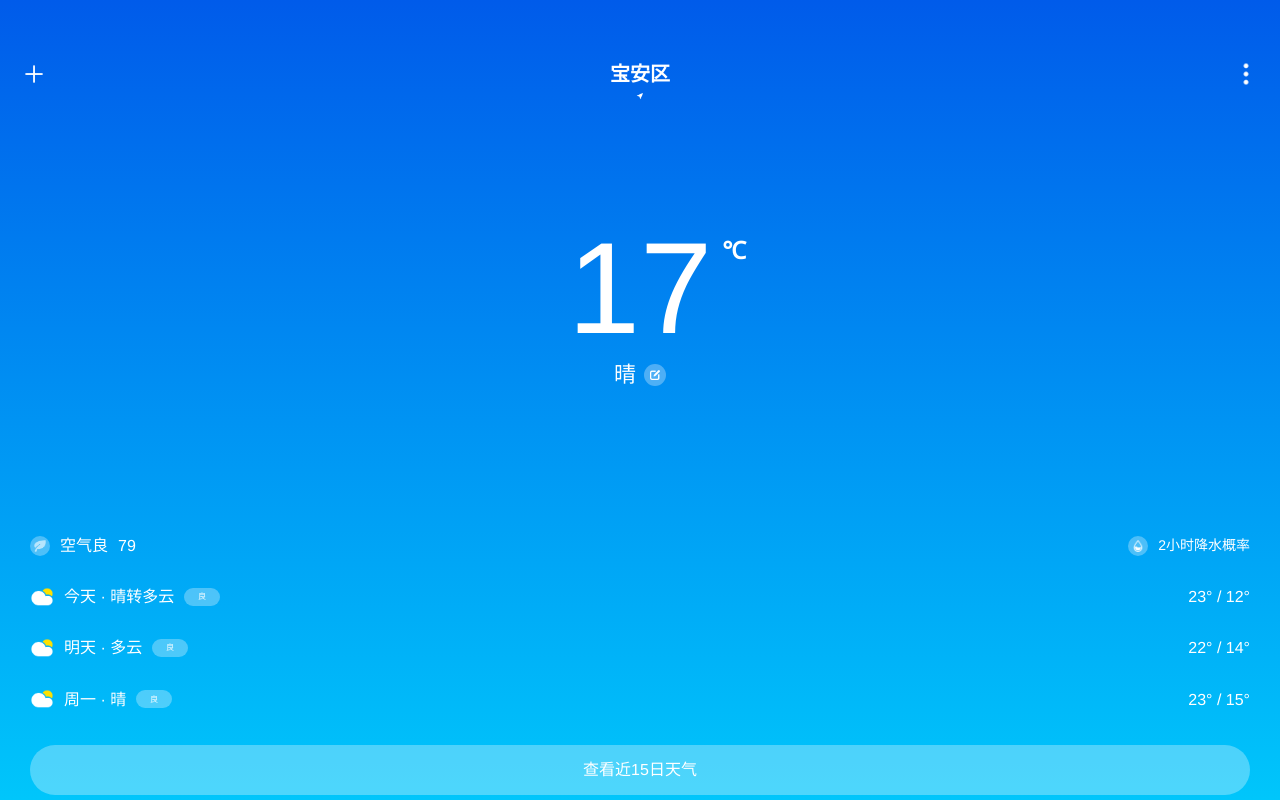
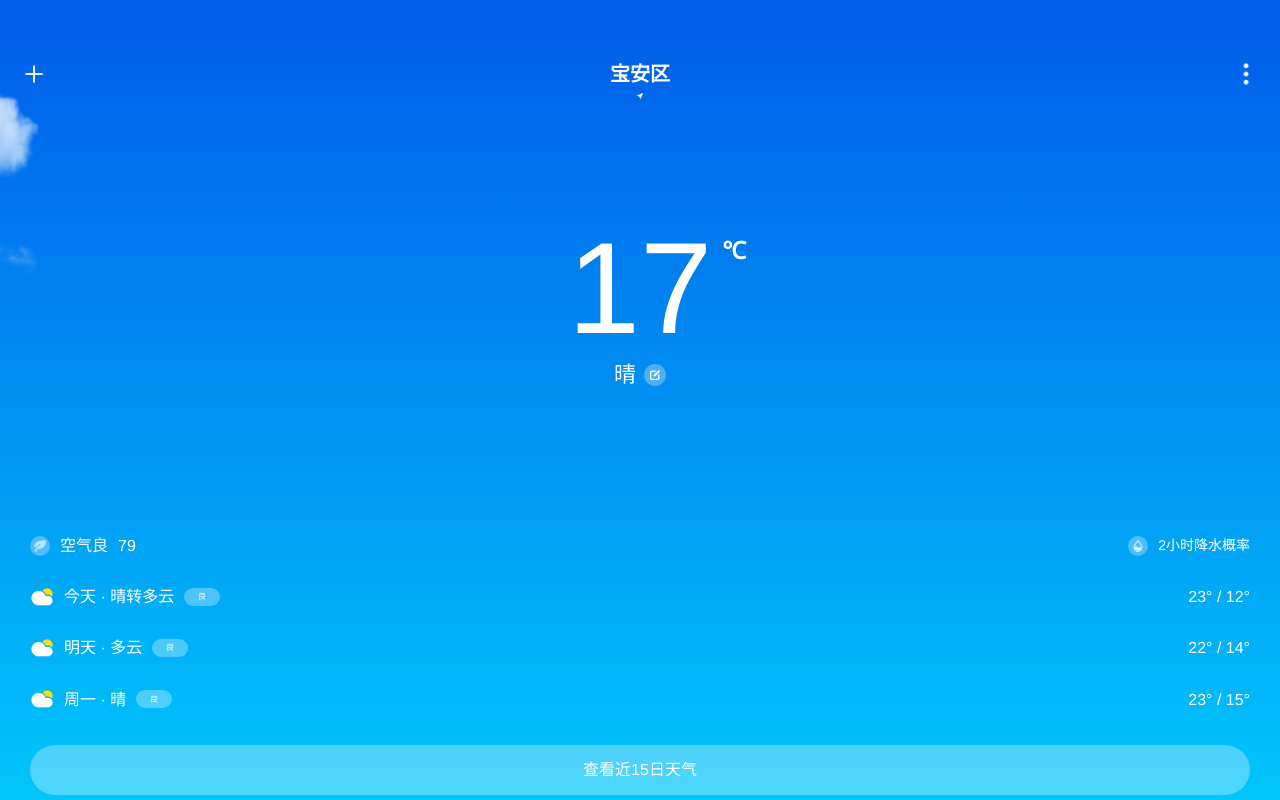
Before and after one commit to AlanLee97/vue3-miui-weather, a Vue app: page / in a window 1280 px wide. Built offline with nearby package versions, Linux system fonts and the light colour scheme.

Commit message:
feat: 增加云朵

```diff
--- a/src/components/index.ts
+++ b/src/components/index.ts
@@ -17,3 +17,4 @@ export {default as Forecast} from './forecast/forecast.vue';
 export {default as TipBox} from './tip-box/tip-box.vue';
 export {default as TipBoxItem} from './tip-box-item/tip-box-item.vue';
 export {default as Footer} from './footer/footer.vue';
+export {default as WeatherBg} from './weather-bg/weather-bg.vue';
--- /dev/null
+++ b/src/components/weather-bg/weather-bg.vue
@@ -0,0 +1,47 @@
+<template>
+    <div class="weather-bg">
+        <img class="cloud" src="./yun2.webp" />
+    </div>
+</template>
+
+<script lang="ts">
+import { defineComponent } from 'vue'
+
+export default defineComponent({
+    setup() {
+
+    },
+})
+</script>
+
+<style scoped lang="scss">
+.weather-bg {
+    position: fixed;
+    top: 0;
+    left: 0;
+    z-index: 99999;
+
+    .cloud {
+        animation: cloudMove 100s infinite 1s;
+        opacity: 0.8;
+    }
+}
+
+@keyframes cloudMove {
+    0% {
+        transform: translate(-100%, 40px);
+    }
+    25% {
+        transform: translate(-40%, 0px);
+    }
+    50% {
+        transform: translate(0%,40px);
+    }
+    75% {
+        transform: translate(-40%, 0px);
+    }
+    100% {
+        transform: translate(-100%, 40px);
+    }
+}
+</style>
--- a/src/pages/weather-app/weather-app.vue
+++ b/src/pages/weather-app/weather-app.vue
@@ -9,13 +9,15 @@ import {
   SummaryWeatherInfo,
   Forecast,
   TipBox,
-  Footer
+  Footer,
+  WeatherBg
 }
 from '../../components';
 </script>
 
 <template>
     <div class="weather-app">
+      <WeatherBg />
       <HeaderBar />
       <TemperatureTextBox />
       <RecentWeatherInfo />
```
Also changed, not shown: src/components/weather-bg/yun2.webp (added).
